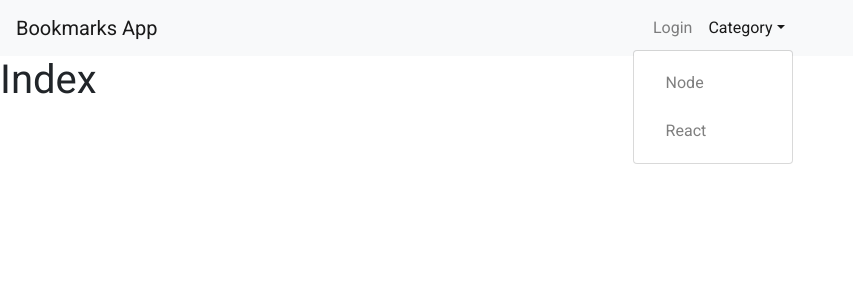
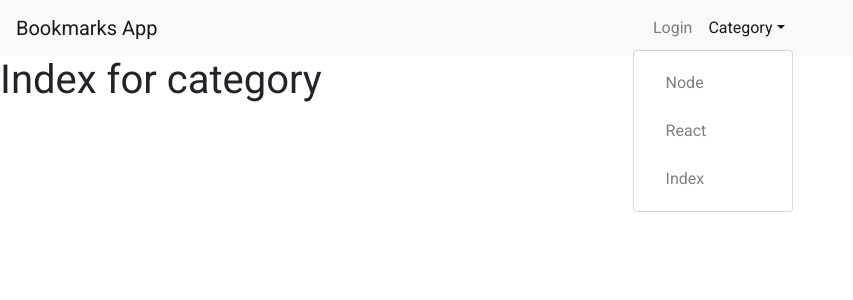
Before and after one commit to HuangStanley050/psychic-spork, a React (Create React App) app: page /category/Index in a window 1280 px wide. Both pictures are taken after a click on the link "Category". Shown: the top 300 px of the page, without its empty margins (0-853 px from the left). Built offline with nearby package versions, Linux system fonts and the light colour scheme.

Commit message:
got the category links working

```diff
--- a/src/App.tsx
+++ b/src/App.tsx
@@ -3,6 +3,7 @@ import { Switch, Route } from "react-router-dom";
 import NavBar from "./components/Navbar";
 import Landing from "./components/Landing";
 import Category from "./components/Category";
+
 import Login from "./components/Login";
 
 const App: React.FC = () => {
@@ -12,7 +13,8 @@ const App: React.FC = () => {
       <Switch>
         <Route exact path="/" component={Landing} />
         <Route path="/login" component={Login} />
-        <Route path="/category/:type" component={Category} />
+
+        <Route path="/category/:type?" component={Category} />
       </Switch>
     </main>
   );
--- a/src/components/Category.tsx
+++ b/src/components/Category.tsx
@@ -3,6 +3,9 @@ import { useParams } from "react-router-dom";
 
 const Category: React.FC = props => {
   const { type } = useParams();
+  if (type === "Index") {
+    return <h1>Index for category</h1>;
+  }
   return (
     <div>
       <h1>{type}</h1>
--- a/src/components/Navbar.tsx
+++ b/src/components/Navbar.tsx
@@ -1,4 +1,5 @@
 import React, { useState } from "react";
+import { Link } from 'react-router-dom';
 import {
   Collapse,
   Navbar,
@@ -14,7 +15,8 @@ import {
 } from "reactstrap";
 const categories = [
   { type: "Node", link: "/category/node" },
-  { type: "React", link: "/category/react" }
+  { type: "React", link: "/category/react" },
+  { type: "Index", link: "/category" }
 ];
 
 const NavBar = props => {
@@ -29,7 +31,7 @@ const NavBar = props => {
         <Collapse isOpen={isOpen} navbar>
           <Nav className="mx-auto" navbar>
             <NavItem>
-              <NavLink href="/Login">Login</NavLink>
+              <NavLink tag={Link} to="/Login">Login</NavLink>
             </NavItem>
 
             <UncontrolledDropdown nav inNavbar>
@@ -40,7 +42,7 @@ const NavBar = props => {
                 {categories.map((category, index) => {
                   return (
                     <DropdownItem key={index}>
-                      <NavLink href={`/category/${category.type}`}>
+                      <NavLink tag={Link} to={`/category/${category.type}`}>
                         {category.type}
                       </NavLink>
                     </DropdownItem>
```
